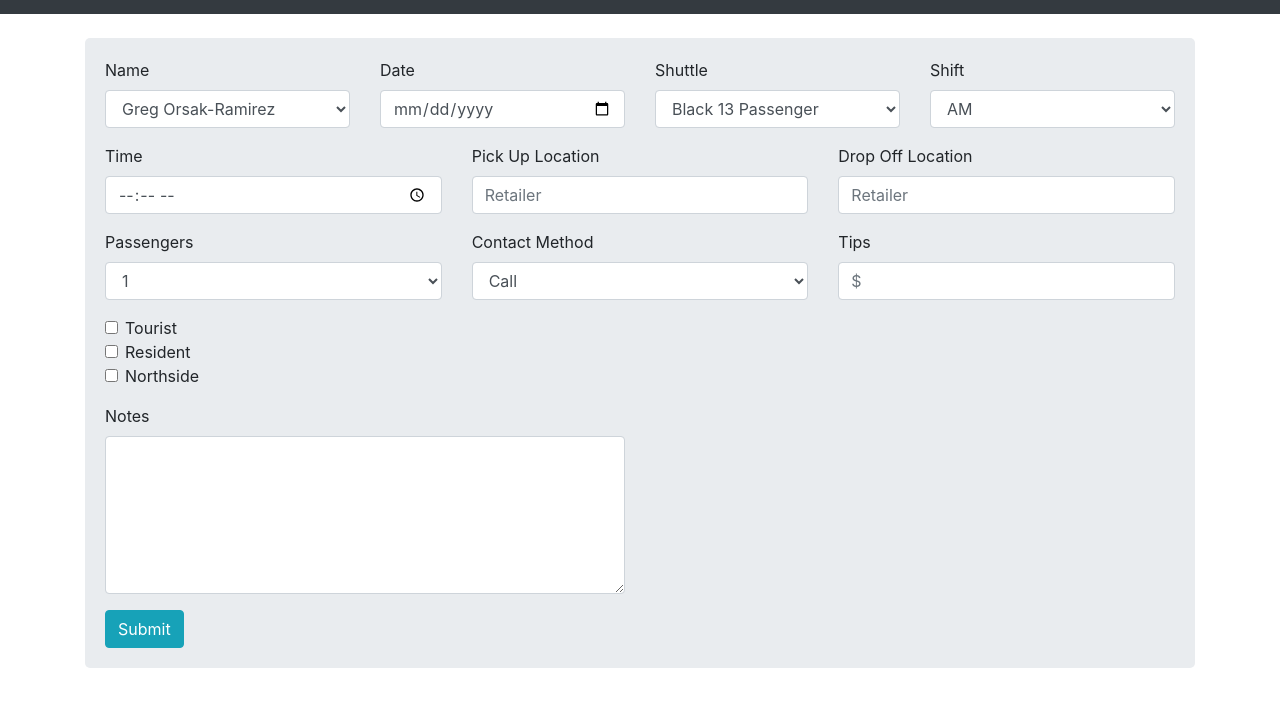
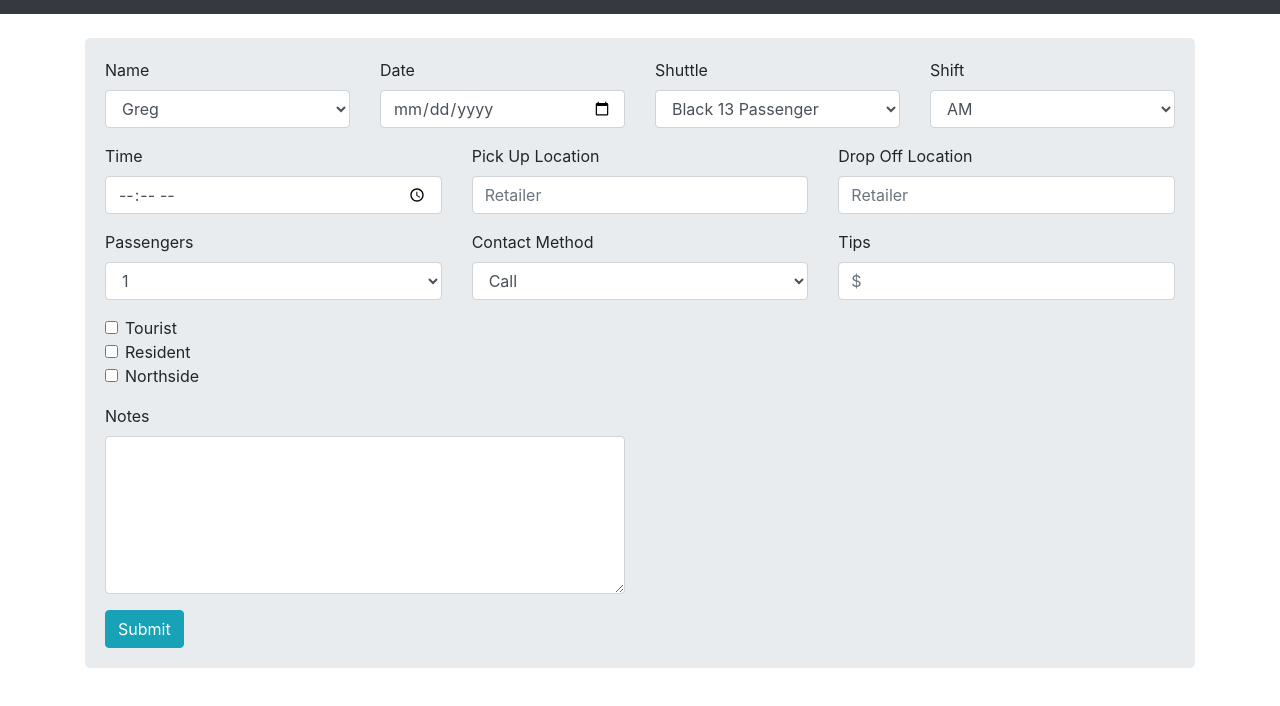
Before and after one commit to ivanscdo/domain-shuttle-tracker, a website: page public/form.html in a window 1280 px wide. Shown: the part 42-748 px from the top of the page. Drawn offline with nearby package versions, Linux system fonts and the light colour scheme.

Commit message:
m917 9:49 tailored form and reports

```diff
--- a/public/form.html
+++ b/public/form.html
@@ -76,10 +76,10 @@
                     <label for="shuttle-driver-name">Name</label>
                     <!-- <input type="text" name="name" class="form-control" id="shuttle-driver-name" placeholder="Name"> -->
                     <select class="form-control" name="name"  id="shuttle-driver-name">
-                        <option>Greg Orsak-Ramirez</option>
-                        <option>Michael Medrano</option>
-                        <option>Joe Yniesta</option>
-                        <option>Troy Choate</option>
+                        <option>Greg</option>
+                        <option>Michael</option>
+                        <option>Joe</option>
+                        <option>Troy</option>
                     </select>
                 </div>
                 <div class="form-group col-sm">
```
Also changed, not shown: public/reports.html (+4 -4 lines).
